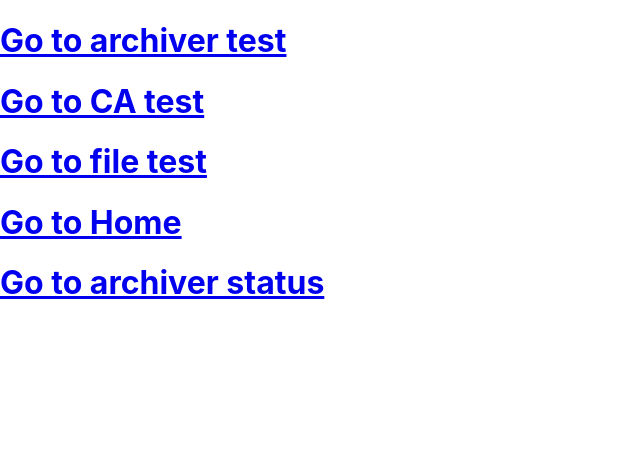
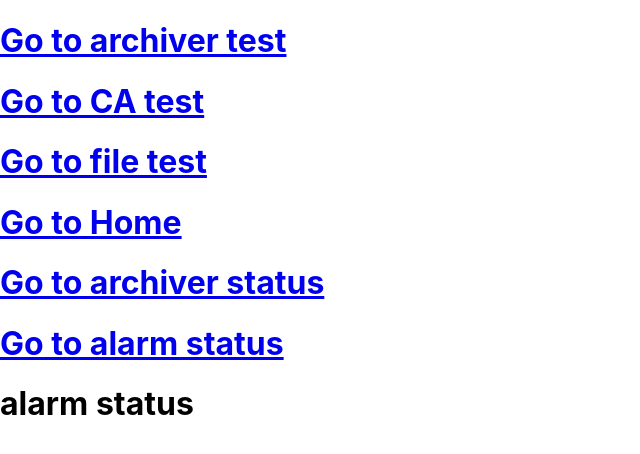
Before and after one commit to sungyun-develop/I-archiver_web, a React (Create React App) app: page /alarmStatus in a window 1280 px wide. Shown: the top 454 px of the page, without its empty margins (0-640 px from the left). Built offline with nearby package versions, Linux system fonts and the light colour scheme; no server answers.

Commit message:
alarm api 연결 중cors에러 해결중

```diff
--- a/src/App.js
+++ b/src/App.js
@@ -7,6 +7,7 @@ import Nms from "./routes/Nms";
 import ArchiverMon from "./routes/ArchiverMon";
 import KomacHome from "./routes/KomacHome";
 import NoeventTable from "./components/noeventtable/NoeventTable";
+import AlarmMon from "./routes/AlarmMon";
 
 function App() {
   return (
@@ -27,6 +28,9 @@ function App() {
         <Link to="/archiverStatus">
           <h1> Go to archiver status</h1>
         </Link>
+        <Link to="/alarmStatus">
+          <h1> Go to alarm status</h1>
+        </Link>
       </div>
       <Routes>
         <Route path="/archiver" element={<Home />} />
@@ -35,6 +39,7 @@ function App() {
         <Route path="/home" element={<KomacHome />} />
         <Route path="/archiverStatus/*" element={<ArchiverMon />} />
         <Route path="/archiverStatus/noEvent" element={<NoeventTable />} />
+        <Route path="/alarmStatus" element={<AlarmMon />} />
       </Routes>
     </BrowserRouter>
   );
--- /dev/null
+++ b/src/routes/AlarmMon.js
@@ -0,0 +1,32 @@
+import axios from "axios";
+import { useEffect } from "react";
+
+axios.defaults.withCredentials = true;
+
+function AlarmMon() {
+  const getAPI = () => {
+    axios
+      .get("/alarm/accelerator_alarms_state_*/_search")
+      .then((response) => {
+        console.log(response);
+      })
+      .catch((error) => {
+        console.error("Error occured", error);
+      });
+  };
+
+  useEffect(() => {
+    getAPI();
+    const intervalld = setInterval(() => {
+      getAPI();
+    }, 1000);
+    return () => clearInterval(intervalld);
+  }, []);
+  return (
+    <div>
+      <h1>alarm status</h1>
+    </div>
+  );
+}
+
+export default AlarmMon;
--- a/src/routes/RWfiles.js
+++ b/src/routes/RWfiles.js
@@ -1,5 +1,4 @@
 import axios from "axios";
-import { get } from "lodash";
 
 import { useState, useEffect } from "react";
 import styled from "./RWfiles.module.css";
```
Also changed, not shown: src/setupProxy.js (+7 -0 lines).
